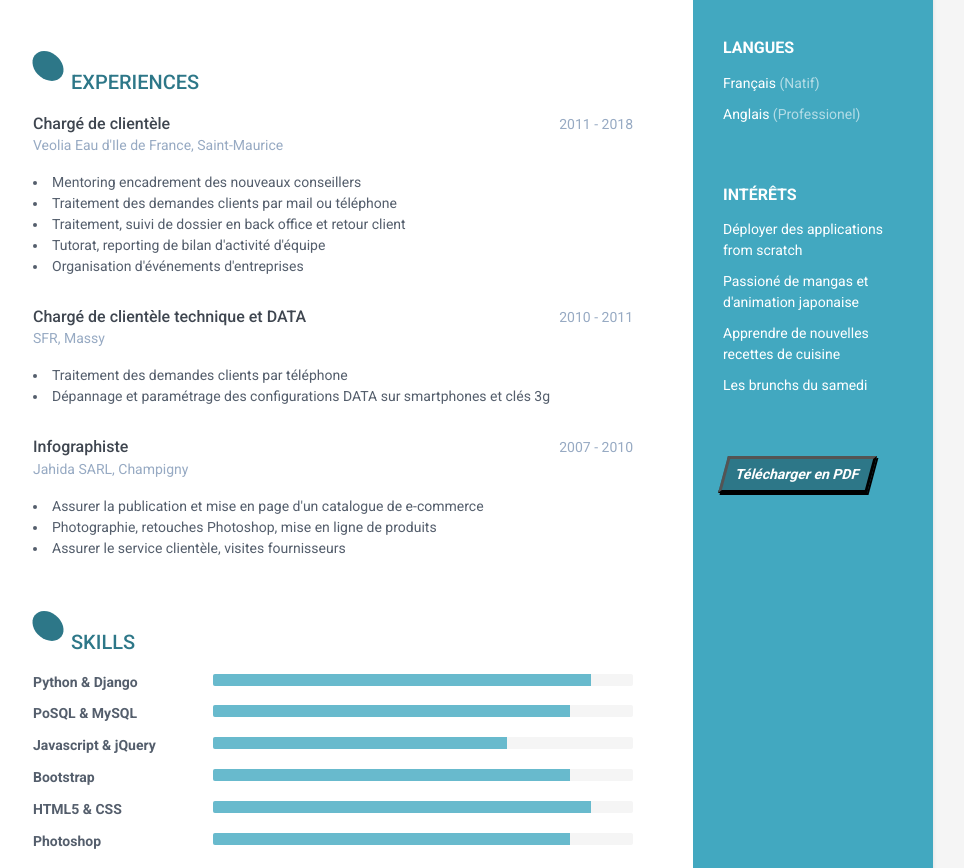
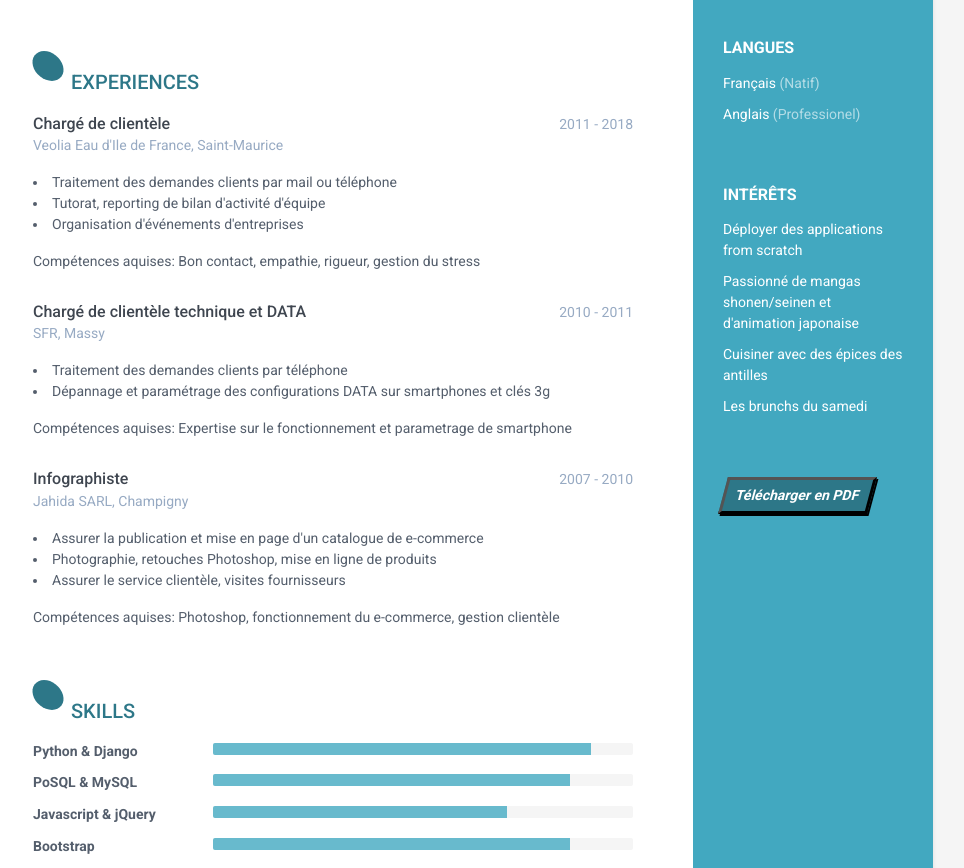
Before and after one commit to stan-kempachi/CV, a Flask app: page / in a window 1280 px wide. Shown: the part 1051-1919 px from the top of the page, without its empty margins (187-1151 px from the left). Run offline with Flask 2, Linux system fonts and the light colour scheme; some libraries are stand-ins or nearby versions.

Commit message:
update CV

```diff
--- a/CV/templates/index.html
+++ b/CV/templates/index.html
@@ -80,8 +80,8 @@
                 <h2 class="container-block-title">Intérêts</h2>
                 <ul class="list-unstyled interests-list">
                     <li>Déployer des applications from scratch</li>
-                    <li>Passioné de mangas et d'animation japonaise</li>
-                    <li>Apprendre de nouvelles recettes de cuisine</li>
+                    <li>Passionné de mangas shonen/seinen et d'animation japonaise</li>
+                    <li>Cuisiner avec des épices des antilles</li>
                     <li>Les brunchs du samedi</li>
                 </ul>
             </div><!--//interests-->
@@ -159,12 +159,11 @@
                     </div><!--//meta-->
                     <div class="details">
                         <p>
-                        <li>Mentoring encadrement des nouveaux conseillers</li>
                         <li>Traitement des demandes clients par mail ou téléphone</li>
-                        <li>Traitement, suivi de dossier en back office et retour client</li>
                         <li>Tutorat, reporting de bilan d'activité d'équipe</li>
                         <li>Organisation d'événements d'entreprises</li>
                         </p>
+                        <p>Compétences aquises: Bon contact, empathie, rigueur, gestion du stress</p>
                     </div><!--//details-->
                 </div><!--//item-->
 
@@ -181,6 +180,7 @@
                         <li>Traitement des demandes clients par téléphone</li>
                         <li>Dépannage et paramétrage des configurations DATA sur smartphones et clés 3g</li>
                         </p>
+                        <p>Compétences aquises: Expertise sur le fonctionnement et parametrage de smartphone </p>
                     </div><!--//details-->
                 </div><!--//item-->
 
@@ -198,6 +198,8 @@
                         <li>Photographie, retouches Photoshop, mise en ligne de produits</li>
                         <li>Assurer le service clientèle, visites fournisseurs</li>
                         </p>
+                        <p>Compétences aquises: Photoshop, fonctionnement du e-commerce, gestion clientèle </p>
+
                     </div><!--//details-->
                 </div><!--//item-->
 
```
